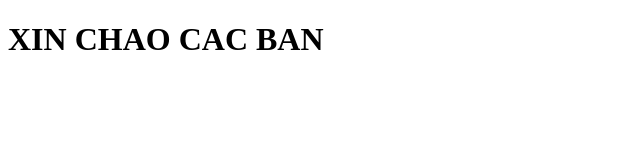
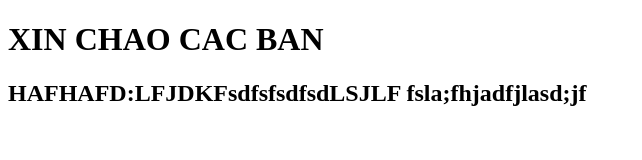
Before and after one commit to notobo15/text, a plain HTML site: page index.html in a window 1280 px wide. Shown: the whole page, without its empty margins (0-642 px from the left). Drawn offline with Linux system fonts and the light colour scheme.

Commit message:
second commit

```diff
--- a/index.html
+++ b/index.html
@@ -8,5 +8,6 @@
 </head>
 <body>
     <h1>XIN CHAO CAC BAN</h1>
+    <h2>HAFHAFD:LFJDKFsdfsfsdfsdLSJLF fsla;fhjadfjlasd;jf </h2>
 </body>
 </html>
```
